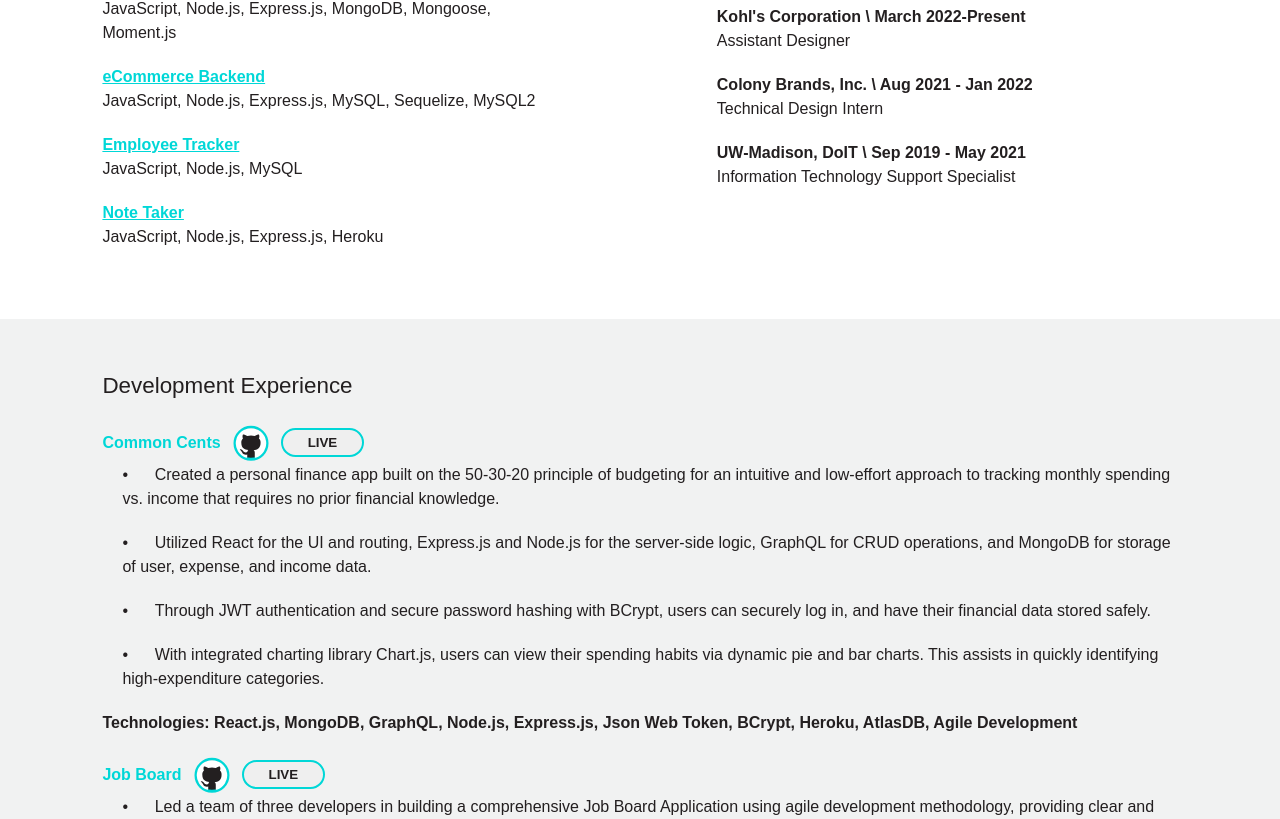
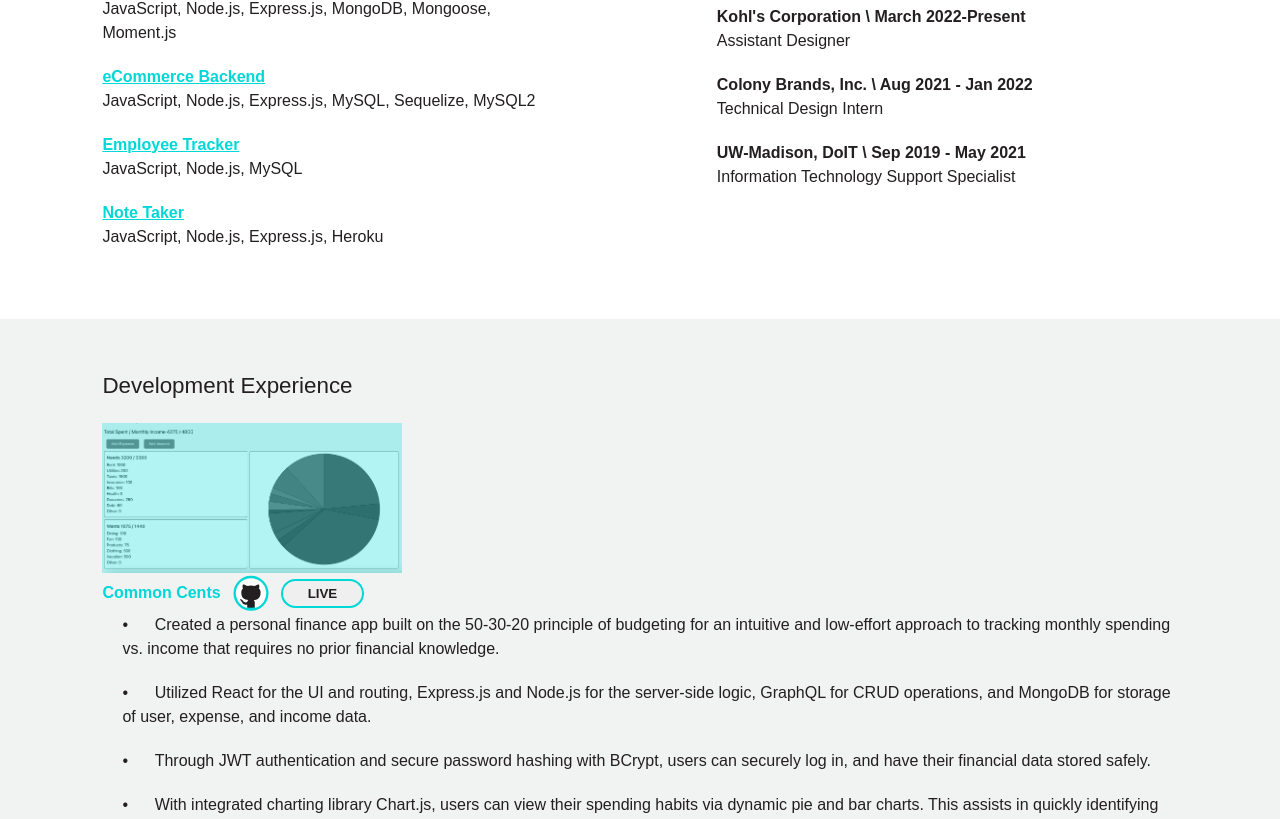
Before and after one commit to bantonneau/WebDevPortfolio, a React (Create React App) app: page / in a window 1280 px wide. Shown: the part 1447-2266 px from the top of the page. Built offline with nearby package versions, Linux system fonts and the light colour scheme.

Commit message:
image overlay + hover experiment

```diff
--- a/src/components/Projects.js
+++ b/src/components/Projects.js
@@ -3,11 +3,12 @@ import '../styles/Projects.css'
 import { projectList } from "../helpers/ProjectList";
 import { Link } from 'react-router-dom';
 import { GitHub } from '@mui/icons-material'
+import commonCents from '../assets/projectPics/commonCents.png'
 
 function Circle() {
   return (
     <svg width="40" height="40">
-          <circle className='GHprojBorder' cx="20" cy="20.3" r="16" strokeWidth='3px'/>
+      <circle className='GHprojBorder' cx="20" cy="20.3" r="16" strokeWidth='3px' />
     </svg>
   );
 }
@@ -18,6 +19,10 @@ function Projects({ projectRefs }) {
       <section>
         <h1>Development Experience</h1>
       </section>
+      <div className='projectPicContainer'>
+        <img src={commonCents} alt="Featured image of the 'Common Cents' project" className='projectPic' />
+      </div>
+
       <ul>
         {projectList.map((project, index) => (
           <li key={index} ref={projectRefs[index]}>
--- a/src/styles/Projects.css
+++ b/src/styles/Projects.css
@@ -1,6 +1,41 @@
 .projects {
     background-color: #F1F2F2;
 }
+
+.projectPicContainer {
+    width: 300px;
+    position: relative;
+  }
+
+  .projectPicContainer:after {
+    background: #00D7D7;
+    opacity: 0.3;
+    position: absolute;
+    left: 0;
+    right: 0;
+    top: 0;
+    bottom: 0;
+    content: ' ';
+    -webkit-transition: all 0.9s ease-in-out;
+    -moz-transition: all 0.9s ease-in-out;
+    -o-transition: all 0.9s ease-in-out;
+    -ms-transition: all 0.9s ease-in-out;
+    transition: all 0.9s ease-in-out;
+  }
+
+  .projectPicContainer:hover:after {
+    opacity: 0;
+  }
+
+  .projectPic {
+    filter: grayscale(1);
+    transition: all 0.9s ease-in-out;
+  }
+
+  .projectPic:hover {
+    filter: grayscale(0);
+  }
+
 
 .projectTitle {
     display: flex;
```
Also changed, not shown: src/assets/projectPics/commonCents.png (added). Lines whose indentation alone changed are shown as unchanged.
